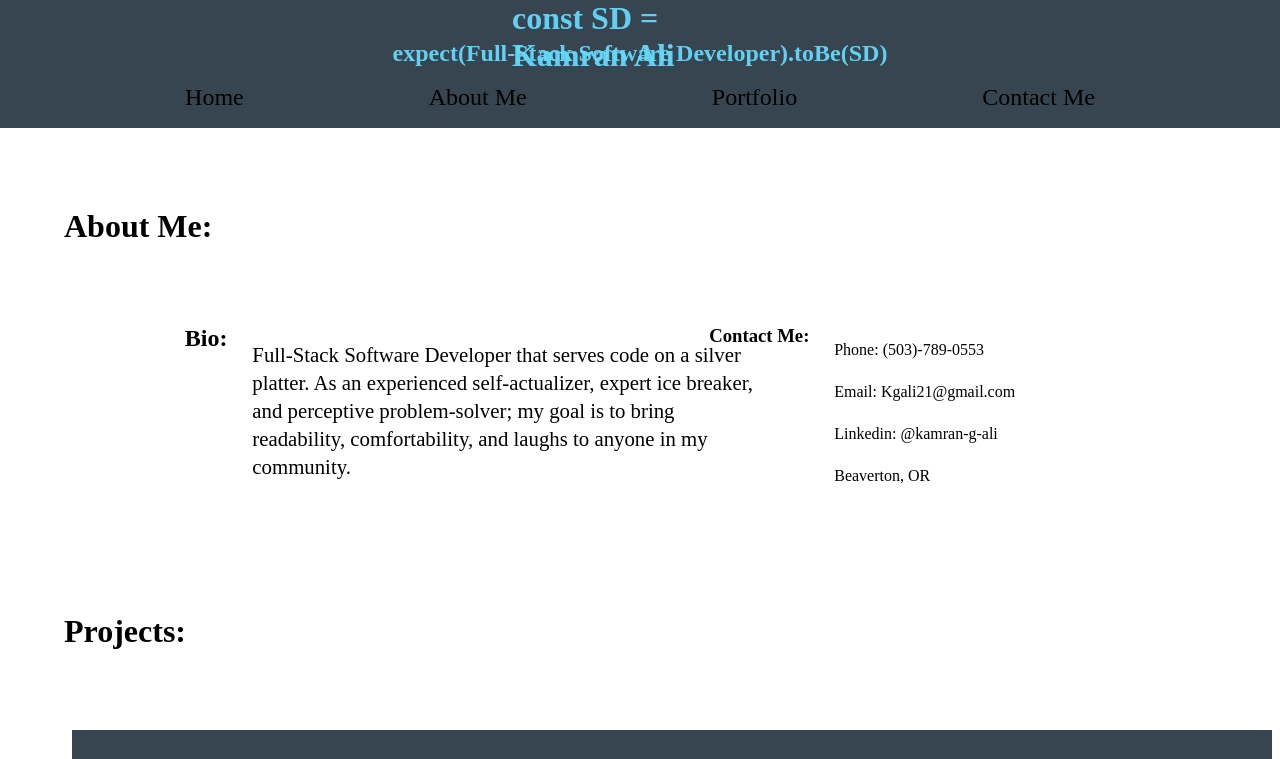
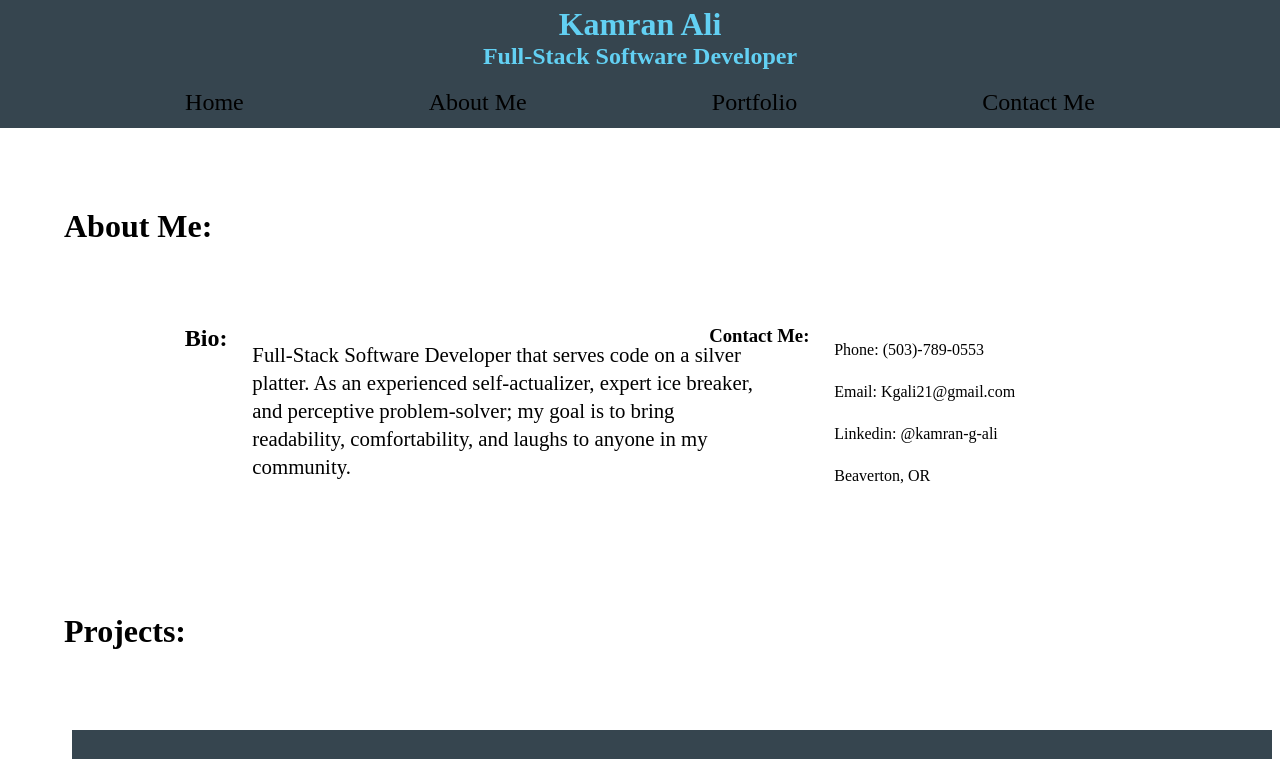
Before and after one commit to kgali21/kam-portfolio, a React app: page / in a window 1280 px wide. Shown: the top 759 px of the page. Built offline with nearby package versions, Linux system fonts and the light colour scheme.

Commit message:
fixed kam header title

```diff
--- a/src/components/Header.css
+++ b/src/components/Header.css
@@ -3,7 +3,7 @@
   box-sizing: border-box;
 }
 
-.Header {
+.HeaderComponent {
   display: flex;
   flex-direction: column;
   align-items: center;
@@ -14,8 +14,11 @@
   color: #66dbffee;
 }
 
-.Name {
-  height: 40px;
-  width: 11em;
-  max-width: 20vw;
+.Headers {
+  display: flex;
+  flex-direction: column;
+  align-items: center;
+  justify-content: center;
+  height: 10em;
+  width: 20em;
 }
--- a/src/components/Header.js
+++ b/src/components/Header.js
@@ -3,9 +3,11 @@ import styles from './Header.css';
 import SideBarNav from './SideBarNav';
 const Header = () => (
   <>
-    <header className={styles.Header}>
-    <h1 className={styles.Name}>const SD = Kamran Ali</h1>
-    <h2 className={styles.Role}>expect(Full-Stack Software Developer).toBe(SD)</h2>
+    <header className={styles.HeaderComponent}>
+      <div className={styles.Headers}>
+        <h1 className={styles.Name}>Kamran Ali</h1>
+        <h2 className={styles.Role}>Full-Stack Software Developer</h2>
+      </div>
     <SideBarNav />
     </header>
   </>
```
